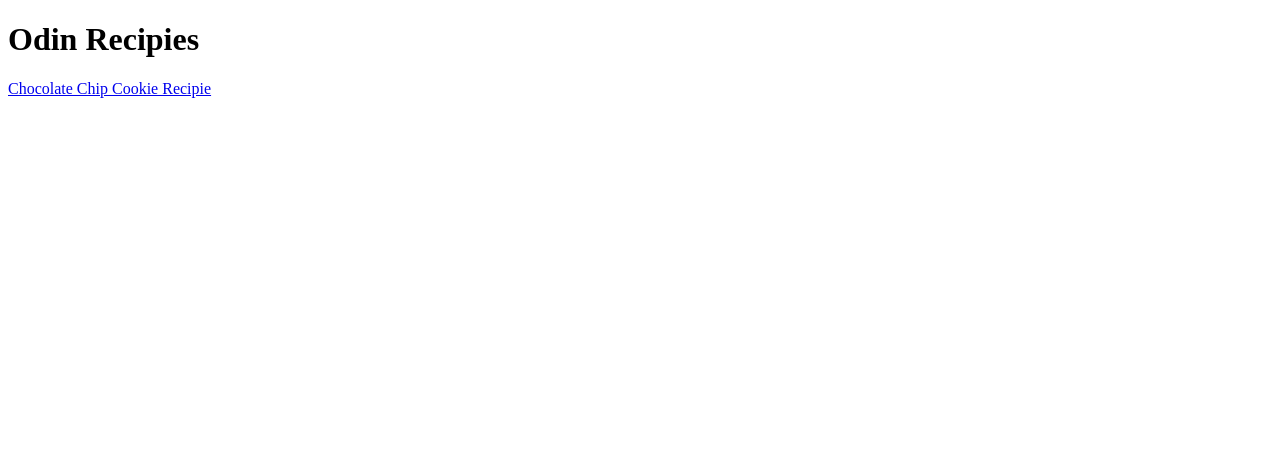
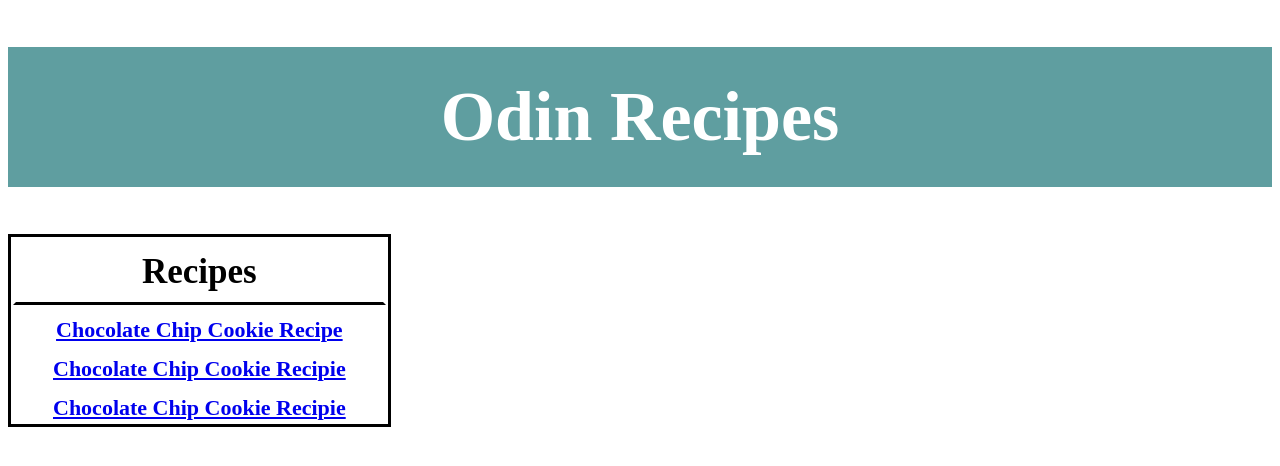
Before and after one commit to RoryPeters4/odin-recipies, a plain HTML site: page index.html in a window 1280 px wide. Drawn offline with Linux system fonts and the light colour scheme.

Commit message:
Add CSS and table element to main page

```diff
--- a/index.html
+++ b/index.html
@@ -4,10 +4,31 @@
     <meta charset="UTF-8">
     <meta http-equiv="X-UA-Compatible" content="IE=edge">
     <meta name="viewport" content="width=device-width, initial-scale=1.0">
-    <title>Recipies</title>
+    <title>Recipes</title>
+    <link rel="stylesheet" href="./style.css">
 </head>
 <body>
-    <h1>Odin Recipies</h1>
-    <a href="./recipes/chocolate_chip_cookies.html">Chocolate Chip Cookie Recipie</a>
+    <h1>Odin Recipes</h1>
+    <table>
+        <tr>
+            <th class="ColumnHeader">Recipes</th>
+        </tr>
+        <tr>
+            <th>
+                <a href="./recipes/chocolate_chip_cookies.html">Chocolate Chip Cookie Recipe</a>
+            </th>
+        </tr>
+        <tr>
+            <th>
+                <a href="./recipes/chocolate_chip_cookies.html">Chocolate Chip Cookie Recipie</a>
+            </th>
+        </tr>
+        <tr>
+            <th>
+                <a href="./recipes/chocolate_chip_cookies.html">Chocolate Chip Cookie Recipie</a>
+            </th>
+        </tr>
+    </table>
+
 </body>
 </html>
--- /dev/null
+++ b/style.css
@@ -0,0 +1,32 @@
+h1 {
+    text-align: center;
+    font-size: 70px;
+    font-weight: 600px;
+    background-color: cadetblue;
+    color: white;
+    padding: 30px;
+}
+
+.ColumnHeader {
+    font-size: 35px;
+    border-bottom: black;
+    border-top: transparent;
+    border-left: transparent;
+    border-right: transparent;
+    border-style: solid;
+    padding-top: 10px;
+    padding-bottom: 10px;
+}
+
+table {
+    align-content: flex-start;
+    border: black;
+    border-style: solid;
+}
+
+th {
+    font-size: 22px;
+    padding-right: 40px;
+    padding-left: 40px;
+    padding-top: 10px;
+}
```
Also changed, not shown: recipes/chocolate_chip_cookies.html (+30 -1 lines), images/cookie_image.jpeg (added).
